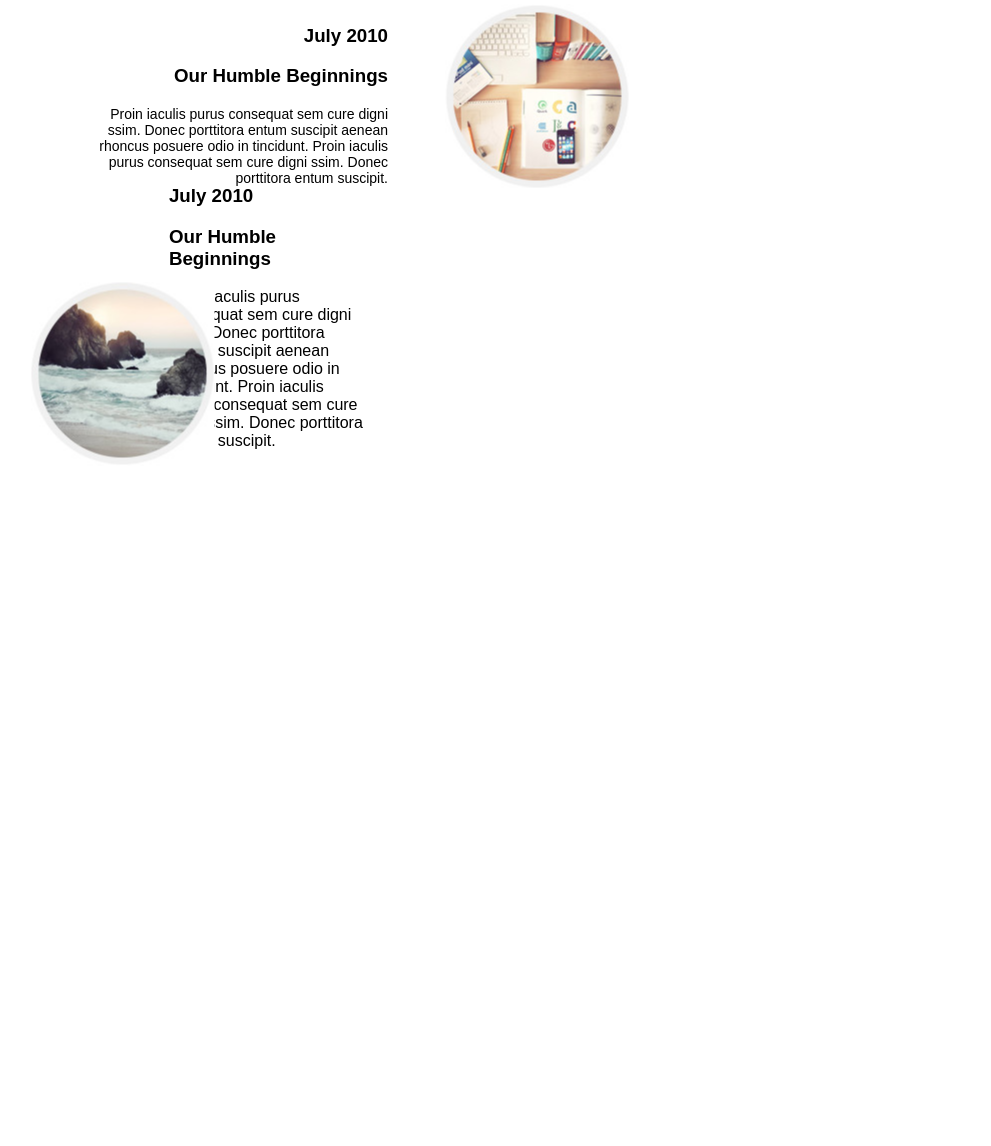
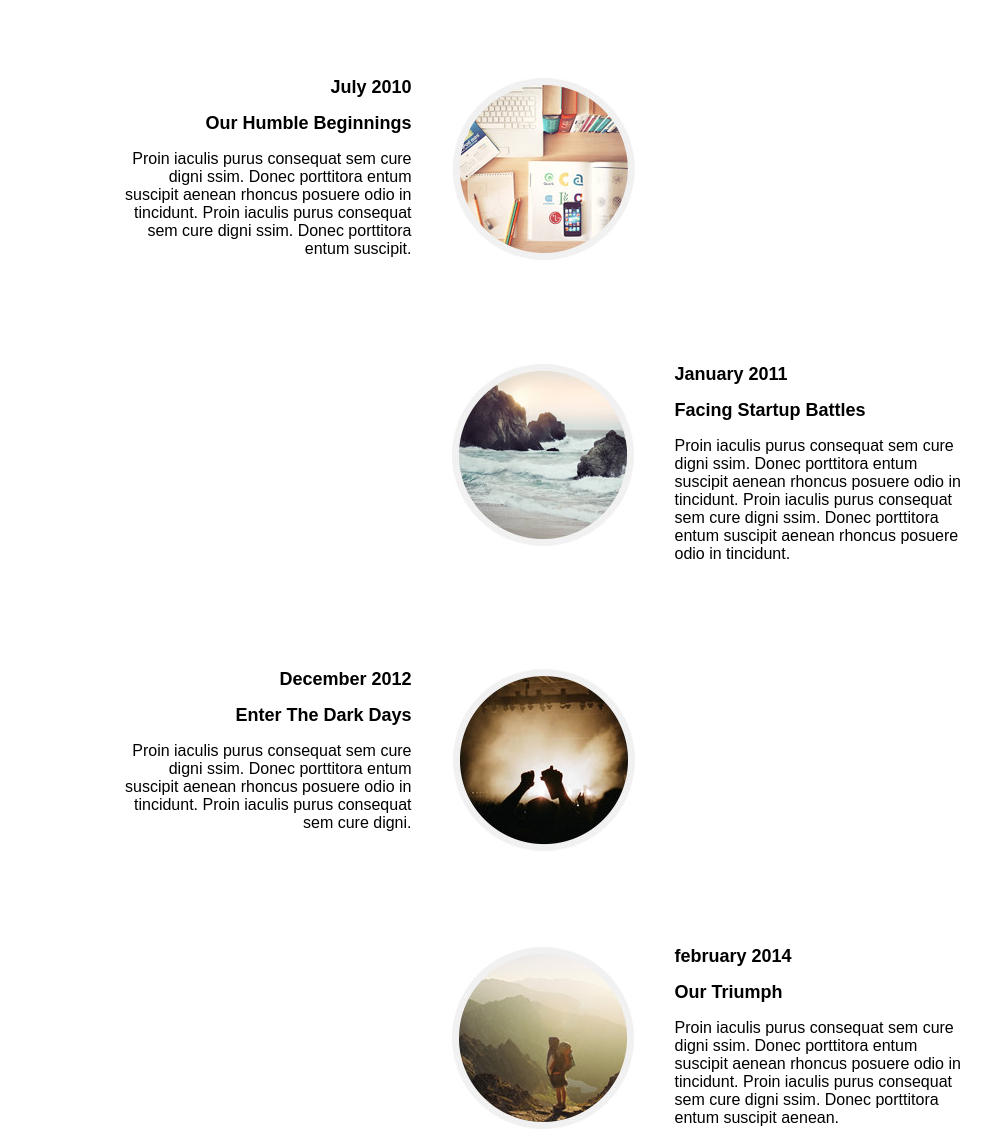
Before and after one commit to Lunyak/showme, a plain HTML site: page Lendbad/index.html in a window 1280 px wide. Shown: the part 2177-3323 px from the top of the page, without its empty margins (97-1088 px from the left). Before the commit the page ends 2736 px from the top, so only its background shows below. Drawn offline with Linux system fonts and the light colour scheme.

Commit message:
готовая решеная задача

```diff
--- a/Lendbad/index.html
+++ b/Lendbad/index.html
@@ -1,18 +1,19 @@
 <!DOCTYPE html>
 <html lang="ru">
   <head>
-    <meta charset="UTF-8">
-    <a href="https://maxcdn.bootstrapcdn.com/bootstrap/4.0.0-alpha.6/css/bootstrap.min.css"></a>
-    <meta name="viewport" content="width=device-width, initial-scale=1.0">
-    <link rel="stylesheet" href="style.css">
+    <meta charset="UTF-8" />
+    <a
+      href="https://maxcdn.bootstrapcdn.com/bootstrap/4.0.0-alpha.6/css/bootstrap.min.css"
+    ></a>
+    <meta name="viewport" content="width=device-width, initial-scale=1.0" />
+    <link rel="stylesheet" href="style.css" />
     <title>Document</title>
   </head>
   <body>
     <header>
       <div class="container">
         <div class="heading clearfix">
-
-                <img src="img/logo.png" alt="Golden" class="logo">
+          <img src="img/logo.png" alt="Golden" class="logo" />
 
           <div class="text"></div>
 
@@ -59,34 +60,34 @@
         </div>
         <div class="services clearfix">
           <div class="services__item">
-                    <img src="img/icon1.png" alt="">
+            <img src="img/icon1.png" alt="" />
             <h3>E-Commerce</h3>
-                    <p>Proin iaculis purus consequat sem cure
-                        digni ssim. Donec porttitora entum suscipit
-                        aenean rhoncus posuere odio in tincidunt.</p>
-
+            <p>
+              Proin iaculis purus consequat sem cure digni ssim. Donec
+              porttitora entum suscipit aenean rhoncus posuere odio in
+              tincidunt.
+            </p>
           </div>
           <div class="services__item">
-                    <img src="img/icon2.png" alt="">
+            <img src="img/icon2.png" alt="" />
             <h3>Responsive Web</h3>
-                    <p>Proin iaculis purus consequat sem cure
-                        digni ssim. Donec porttitora entum suscipit
-                        aenean rhoncus posuere odio in tincidunt.</p>
-
+            <p>
+              Proin iaculis purus consequat sem cure digni ssim. Donec
+              porttitora entum suscipit aenean rhoncus posuere odio in
+              tincidunt.
+            </p>
           </div>
           <div class="services__item">
-                    <img src="img/icon3.png" alt="">
+            <img src="img/icon3.png" alt="" />
             <h3>Web Security</h3>
-                    <p>Proin iaculis purus consequat sem cure
-                        digni ssim. Donec porttitora entum suscipit
-                        aenean rhoncus posuere odio in tincidunt.</p>
-
+            <p>
+              Proin iaculis purus consequat sem cure digni ssim. Donec
+              porttitora entum suscipit aenean rhoncus posuere odio in
+              tincidunt.
+            </p>
           </div>
-
         </div>
-
       </div>
-
     </section>
     <section class="portfolio">
       <div class="container">
@@ -99,18 +100,14 @@
           </p>
         </div>
         <div class="works clearfix">
-                <img src="img/img1.jpg" alt="">
-                <img src="img/img2.jpg" alt="">
-                <img src="img/img3.jpg" alt="">
+          <img src="img/img1.jpg" alt="" />
+          <img src="img/img2.jpg" alt="" />
+          <img src="img/img3.jpg" alt="" />
         </div>
       </div>
-
     </section>
     <section>
-        <div class="container">
-
-        </div>
-
+      <div class="container"></div>
     </section>
     <section class="about">
       <div class="container">
@@ -122,39 +119,86 @@
             Proin iaculis purus consequat sem cure.
           </p>
         </div>
-            <div class="box">
-                <div class="about__head">
-                    <div class="about__left">
-                        <h3>July 2010</h3>
-                        <h3>Our Humble Beginnings</h3>
-                        <p>Proin iaculis purus consequat sem cure
+        <div class="qweContainer">
+          <div class="qweLeft">
+            <h4>July 2010</h4>
+            <h4>Our Humble Beginnings</h4>
+
+            <p>
+              Proin iaculis purus consequat sem cure digni ssim. Donec
+              porttitora entum suscipit aenean rhoncus posuere odio in
+              tincidunt. Proin iaculis purus consequat sem cure digni ssim.
+              Donec porttitora entum suscipit.
+            </p>
+          </div>
+
+        <div class="qweCenter">
+            <img class="about__img" src="img/about1.jpg" alt="" />
+        </div>
+
+          <div class="qweRight"></div>
+        </div>
+        <div class="qweContainer">
+          <div class="qweLeft"></div>
+
+          <div class="qweCenter">
+            <img class="about__img" src="img/about2.jpg" alt="" />
+          </div>
+          <div class="qweRight">
+            <h4>January 2011</h4>
+            <h4>Facing Startup Battles</h4>
+            <p>
+                Proin iaculis purus consequat sem cure
                 digni ssim. Donec porttitora entum suscipit
                 aenean rhoncus posuere odio in tincidunt. Proin
                 iaculis purus consequat sem cure digni
-                        ssim. Donec porttitora entum suscipit.</p>
+                ssim. Donec porttitora entum suscipit aenean
+                rhoncus posuere odio in tincidunt.
+            </p>
           </div>
         </div>
-                <div class="about__img">
-                    <img class="img" src="img/about1.jpg" alt="">
+        <div class="qweContainer">
+          <div class="qweLeft">
+            <h4>December 2012</h4>
+            <h4>Enter The Dark Days</h4>
+            <p>
+                Proin iaculis purus consequat sem cure
+                digni ssim. Donec porttitora entum suscipit
+                aenean rhoncus posuere odio in tincidunt. Proin
+                iaculis purus consequat sem cure digni.
+            </p>
           </div>
+
+        <div class="qweCenter">
+            <img class="about__img" src="img/about3.jpg" alt="" />
         </div>
-            <div class="box">
-                <div class="about__head2">
-                    <div class="about__img">
-                        <img class="img" src="img/about2.jpg" alt="">
+
+          <div class="qweRight"></div>
         </div>
-                    <div class="about__right">
-                        <h3>July 2010</h3>
-                        <h3>Our Humble Beginnings</h3>
-                        <p>Proin iaculis purus consequat sem cure
+        <div class="qweContainer">
+          <div class="qweLeft"></div>
+
+          <div class="qweCenter">
+            <img class="about__img" src="img/about4.jpg" alt="" />
+          </div>
+          <div class="qweRight">
+            <h4>february 2014</h4>
+            <h4>Our Triumph</h4>
+            <p>
+                Proin iaculis purus consequat sem cure
                 digni ssim. Donec porttitora entum suscipit
                 aenean rhoncus posuere odio in tincidunt. Proin
                 iaculis purus consequat sem cure digni
-                        ssim. Donec porttitora entum suscipit.</p>
-                    </div>
+                ssim. Donec porttitora entum suscipit aenean.
+            </p>
           </div>
         </div>
       </div>
     </section>
+    <div class="footer">
+        <div class="footer__title">
+            <p>© Copyright 2014 FreebiesXpress.com</p>
+        </div>
+    </div>
   </body>
 </html>
--- a/Lendbad/style.css
+++ b/Lendbad/style.css
@@ -170,87 +170,47 @@ h1 {
     margin-left: 29px;
 }
 
-.box {
-    margin-bottom: 93px;
-    height: 185px;
-    width: 100%;
+
+.qweContainer {
+    display: flex;
+    justify-content: center;
+    margin-top: 90px;
+}
+
+.qweRight {
+    width: 300px;
+}
+
+.qweLeft {
+    width: 300px;
+    text-align: right;
+}
+
+.qweCenter {
+    /*  */
+}
+
+.about__img {
+    margin: 0 40px;
+
+}
+
+h4 {
+    font-size: 18px;
+    margin: 0 0 15px 0;
+    padding: 0;
+}
+
+.qweContainer:last-child {
+    margin-bottom: 80px;
+}
+
+.footer {
+    display: flex;
     justify-content: center;
 }
 
-.about__head {
-    margin-left: 20px;
-    width: 290px;
-    height: 185px;
-    display: inline-block;
-    vertical-align: middle;
-
-    padding: 0 auto;
-    position: relative;
-}
-
-.about__left {
-
-    text-align: right;
-    margin: 0;
-    position: absolute;
-    top: 50%;
-    left: 50%;
-    margin-right: -50%;
-    transform: translate(-50%, -50%)
-}
-
-.about__left p {
-    margin: 0;
-    padding: 0;
+.footer__title {
+    margin-bottom: 110px;
     font-size: 14px;
 }
-
-.about__img {
-    width: 250px;
-    height: 185px;
-    display: inline-block;
-    vertical-align: middle;
-
-    padding: 0 10px;
-    margin: 0 20px;
-    position: relative;
-}
-
-.img {
-    margin: 0;
-    position: absolute;
-    top: 50%;
-    left: 50%;
-    margin-right: -50%;
-    transform: translate(-50%, -50%)
-}
-
-}
-
-.about__right {
-    width: 290px;
-    display:flex;
-    justify-content:right;
-    align-items: flex-end;
-}
-
-.about__head2 {
-    margin-bottom: 93px;
-    height: 185px;
-    width: 290px;
-    display:flex;
-    justify-content:right;
-    align-items: flex-end;
-
-}
-
-display:flex;
-justify-content:center;
-align-items:center;
-
-
-
-
-* {
-    border: #484543 solid 1px;
-}
```
Also changed, not shown: boot/index.html (added, +26 -0 lines), 1 other file. Lines whose indentation alone changed are shown as unchanged.
